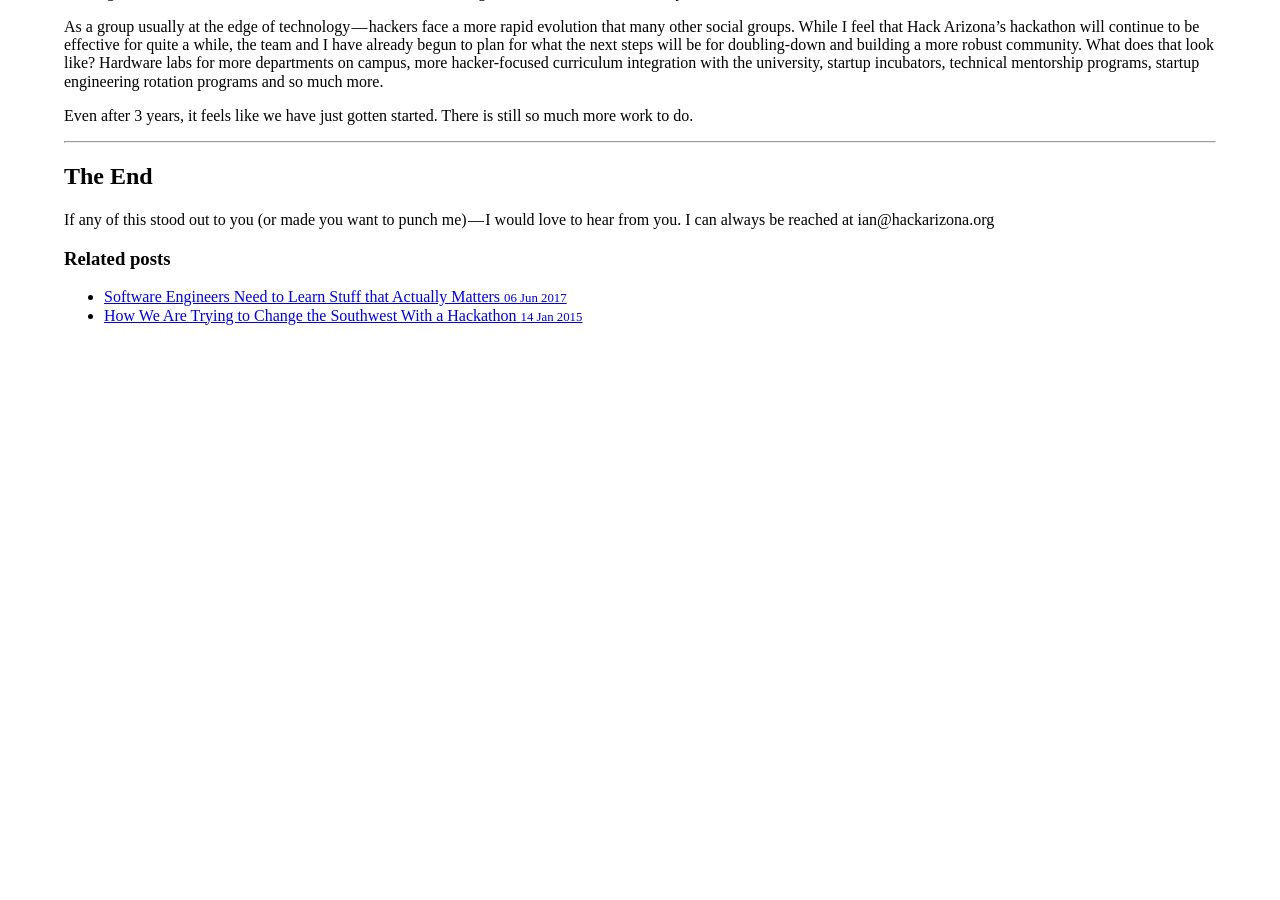
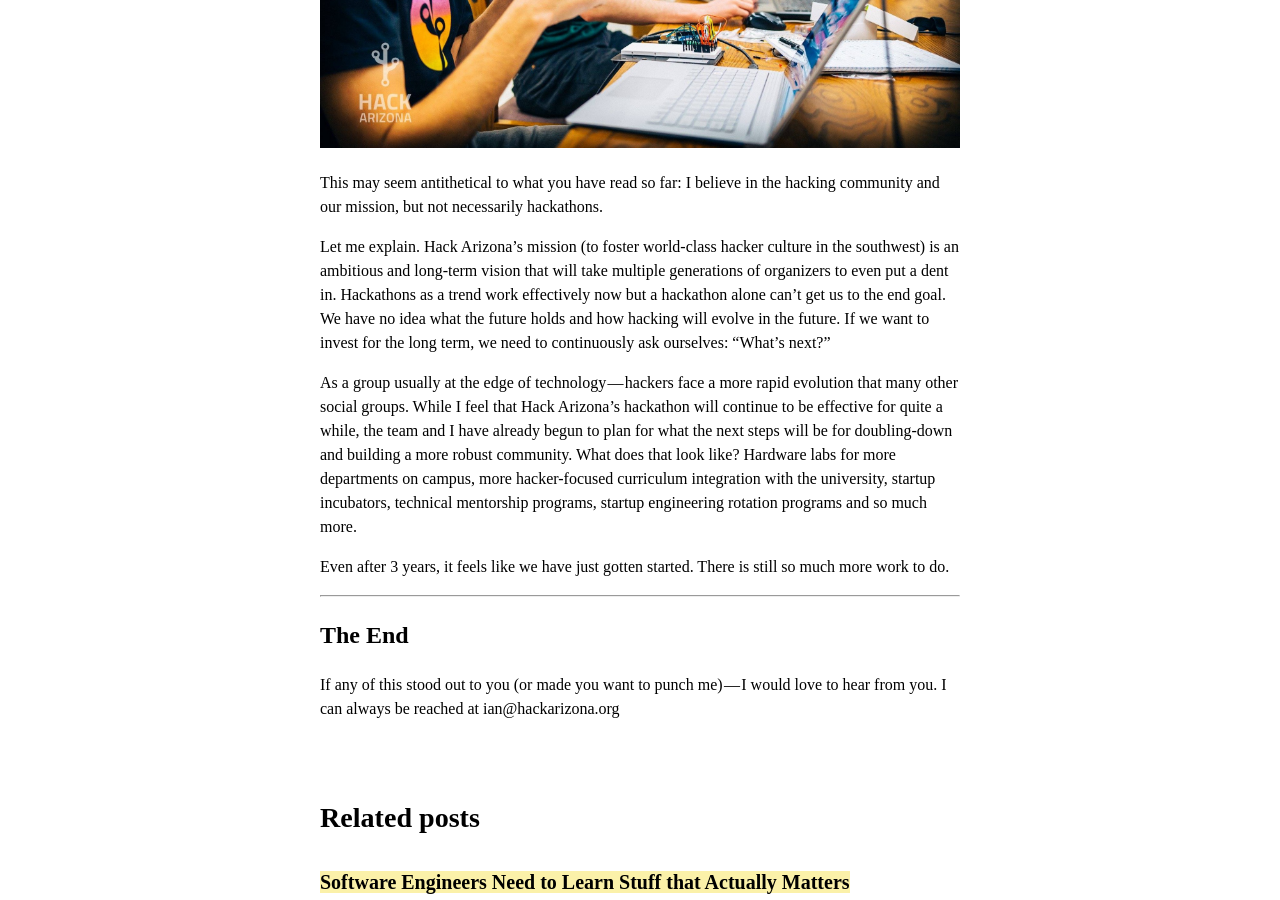
Before and after one commit to ianrtracey/ianrtracey.github.io, a Jekyll site: the page built from _posts/2017-02-06-What-I-Learned-After-3-Years-of-Running-Hackathons.md, in a window 1280 px wide and 900 px high, scrolled down 12225 px. Built offline with Jekyll 4.4.1, drawn with Linux system fonts in a browser that asks for light colours; nearby versions of some CDN libraries; library files that are not in the unit come from our copies; before the commit the page ends 12630 px from its top, so only the background shows below that.

Commit message:
default padding

```diff
--- a/_layouts/default.html
+++ b/_layouts/default.html
@@ -4,7 +4,7 @@
   {% include head.html %}
 
   <body>
-    <section class="pa5-ns pa3">
+    <section class="mw9 mw7-ns center pa3 ph5-ns">
       <h1 class="f1 lh-title">
           <a class="near-black link" href="{{ site.baseurl }}/">{{ site.title }}</a>
        <div class="f7 tagline code"><span class="blue">const</span> me = [<span class="gold">'software'</span>, <span class="gold">'startups'</span>, <span class="gold">'coffee'</span>];</div>
--- a/_layouts/post.html
+++ b/_layouts/post.html
@@ -2,21 +2,28 @@
 layout: default
 ---
 
-<article class="post">
-  <h1 class="post-title">{{ page.title }}</h1>
-  <time datetime="{{ page.date | date_to_xmlschema }}" class="post-date">{{ page.date | date_to_string }}</time>
+<!-- <article class="post">
+  <h1 class="f2 lh-title mb1 black-80">{{ page.title }}</h1>
+  <time class="lh-copy mt0 gray" datetime="{{ page.date | date_to_xmlschema }}" class="post-date">{{ page.date | date_to_string }}</time>
+  <div class="lh-copy">
   {{ content }}
+</div>
+</article> -->
+<article>
+  <h3 class="f2 near-black measure-narrow mb0">{{ page.title }}</h3>
+  <time class="lh-copy gray" datetime="{{ page.date | date_to_xmlschema }}" class="post-date">{{ page.date | date_to_string }}</time>
+  <div class="lh-copy">
+    {{ content }}
+  </div>
 </article>
-
 {% if site.related_posts != empty %}
-<aside class="related">
+<aside class="f3 lh-copy pt4">
   <h3>Related posts</h3>
-  <ul class="related-posts">
+  <ul class="list pl0">
     {% for post in site.related_posts limit:3 %}
-      <li>
-        <a href="{{ site.baseurl }}{{ post.url }}">
+      <li class="f4 lh-copy mb3">
+        <a class="link black dim b bg-light-yellow" href="{{ site.baseurl }}{{ post.url }}">
           {{ post.title }}
-          <small><time datetime="{{ post.date | date_to_xmlschema }}">{{ post.date | date_to_string }}</time></small>
         </a>
       </li>
     {% endfor %}
--- a/_posts/2017-02-06-What-I-Learned-After-3-Years-of-Running-Hackathons.md
+++ b/_posts/2017-02-06-What-I-Learned-After-3-Years-of-Running-Hackathons.md
@@ -2,7 +2,7 @@
 layout: post
 title: What I Learned After 3 Years of Running Hackathons
 ---
-<img src="/assets/img/posts/hackaz_header_img.jpeg" />
+<img class="w-100 br2" src="/assets/img/posts/hackaz_header_img.jpeg" />
 
 *Everything was completely black. My arm violently shook as metallic voices chattered beside my head. I opened my eyes to find a security guard towering over me talking into his radio. Shaking off my fatigue, I looked around to find myself sprawled out on the ground. I bolted up from the cold carpet discovering my three friends passed out on the ground next to me, fast asleep. The guard let out an exacerbated sigh and said “This area is closing now, y’all really need to leave”. I helped wake up the collective group and as we all climbed to our feet; shaking off sore bodies, dry mouths and bloodshot eyes.*
 
```
